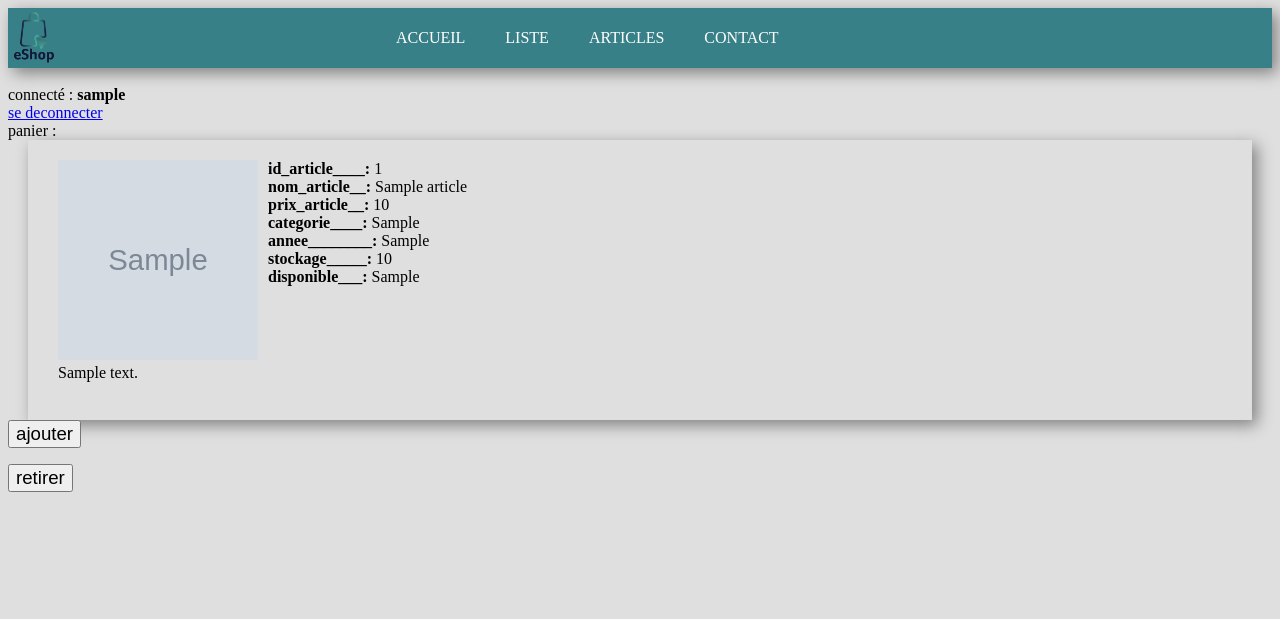
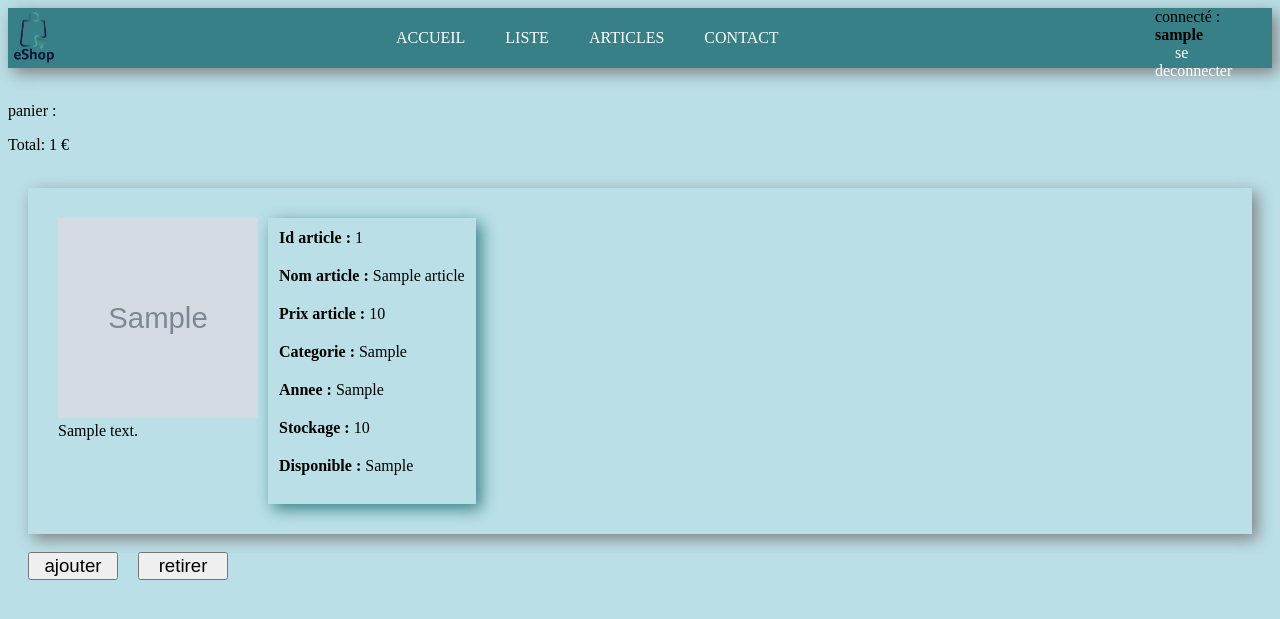
Before and after one commit to jorxCam/ecommerce, a PHP site: page /article.php?id=1 in a window 1280 px wide. Shown: the top 619 px of the page. Run offline with PHP 8.4, Linux system fonts and the light colour scheme; the visitor is signed in with stand-in values (Sample User, id 1); tables that the repository leaves empty or names only in its code hold one stand-in row (values such as "Sample post"); grey boxes marked "Sample" are stand-in pictures; data that the repository does not hold is empty.

Commit message:
panier total  - style

```diff
--- a/ajouter.php
+++ b/ajouter.php
@@ -2,18 +2,22 @@
 session_start();
 $usuario=$_SESSION['username'];
 $panierarray=$_SESSION['panier'];
+$total=$_SESSION['total'];
 
 
 $id_article=$_POST['ajouter'];
+$prix_article=$_POST['prix'];
 
 array_push($panierarray, $id_article);
 //$panierarray[]=$id_article;
 $_SESSION['panier']=$panierarray;
+$total=$total+$prix_article;
+$_SESSION['total']=$total;
 //print_r($panierarray);
 //die;
 
 //echo $panierarray[0];
-header("Location: article.php");
+header("Location: article.php?id=".$id_article);
 
 
 /*
--- a/article.php
+++ b/article.php
@@ -21,42 +21,49 @@
       <a href="article.php"  class="titulo" >ARTICLES</a>
      <a href=""  class="titulo" >CONTACT</a>
    </div>
+
+   <div class="right">
+    <?php
+        //session handling
+        session_start();
+        $usuario=$_SESSION['username'];
+
+        if (!isset($usuario)){
+          header( "location: index.php" );
+        }else{
+            echo 'connecté :  <strong>'.$usuario  .'</strong>';
+            echo "<br><a href='logout.php'> se deconnecter </a> ";
+        }
+
+      ?>
+  </div>
   </div>
 
     <!-- Code -->
 
     <br>
 <?php
-//session handling
-session_start();
-$usuario=$_SESSION['username'];
+
 $panierarray=$_SESSION['panier'];
-//echo 'after refresh 1 time : '.$panierarray[0];
+$total=$_SESSION['total'];
 
 if (!isset($usuario)){
   header( "location: index.php" );
 }else{
-    echo 'connecté :  <strong>'.$usuario  .'</strong>';
-    echo "<br><a href='logout.php'> se deconnecter </a> ";
-    //montrer panier
-    //echo 'not for : '.$panierarray[0];
 
-    //print_r($panierarray);
-    /*
-    echo '<br>panier : ';
-    for ($x=0;$x<count($panierarray); $x++) {
-      echo '<br> article '.$panierarray[$x];
-     }
-*/
-
-
-echo '<br>panier : ';
+echo '<p>panier : ';
+//recorre el array de strings con el id del articulo
     foreach( $panierarray as $p){
       //var_dump( $p );
+      //die;
       if ($p!=NULL){
         echo '<br><a href="article.php?id='.$p.'">  article '.$p.'</a>';
+
       }
     }
+    echo '<p class="text-right">Total: <span id=> '.$total.'  </span>&euro;</p>';
+
+    //var_dump($total);die;
 }
 
 
@@ -84,51 +91,57 @@ while ($donnees = $reponse->fetch())
 
 ?>
 
-    <div style="margin-left: 10px;">
+    <div style="margin-left: 10px;margin-top: 10px;">
     <?php echo '<img src=images/'.$donnees['image'].' alt="image" width="200" height="200" >'; ?><br>
     <?php echo $donnees['description_article']; ?> <br> <br>
 
 
     </div>
-    <div style="margin-left: 10px;">
-    <strong>    id_article____:  </strong>     <?php echo $donnees['id_article'];          ?> <br>
-    <strong>     nom_article__:  </strong>     <?php echo $donnees['nom_article'];         ?> <br>
-    <strong>    prix_article__:  </strong>     <?php echo $donnees['prix_article'];        ?> <br>
+    <div class="text-description" style="margin-left: 10px;">
+    <div id="texto"> <strong>    Id article    :  </strong>     <?php echo $donnees['id_article'];          ?></div> <br>
+    <div id="texto"> <strong>     Nom article  :  </strong>     <?php echo $donnees['nom_article'];         ?></div> <br>
+    <div id="texto"> <strong>    Prix article  :  </strong>     <?php echo $donnees['prix_article'];        ?></div> <br>
 
-    <strong>     categorie____:  </strong>     <?php echo $donnees['categorie'];           ?> <br>
-    <strong>     annee________:  </strong>     <?php echo $donnees['annee'];               ?> <br>
-    <strong>     stockage_____:  </strong>     <?php echo $donnees['stockage'];            ?> <br>
-    <strong>     disponible___:  </strong>     <?php echo $donnees['disponible'];          ?> <br>
+    <div id="texto"> <strong>     Categorie    :  </strong>     <?php echo $donnees['categorie'];           ?></div> <br>
+    <div id="texto"> <strong>     Annee        :  </strong>     <?php echo $donnees['annee'];               ?></div> <br>
+    <div id="texto"> <strong>     Stockage     :  </strong>     <?php echo $donnees['stockage'];            ?></div> <br>
+    <div id="texto"> <strong>     Disponible   :  </strong>     <?php echo $donnees['disponible'];          ?></div> <br>
     </div>
    <p>
 
-
-
 <?php
 $artajouter=$donnees['id_article'];
+$prixajouter=$donnees['prix_article'];
+
 
 }
 $reponse->closeCursor(); // Termine le traitement de la requête
 
 ?>
-</div>
 
 
 
+</div>
 
-
+<br>
+<div class="buttons">
   <form action="ajouter.php" method="post" id="myForm">
     <input type="hidden" id="ajouter" name="ajouter" value=<?php echo $artajouter; ?> >
+    <input type="hidden" id="prix" name="prix" value=<?php echo $prixajouter; ?> >
   </form>
+
   <div class="submit">
-<input type="button" value="ajouter">
+    <input type="button" value="ajouter" style="width:90px; margin-right: 20px;">
   </div>
-<p>
+
   <form action="retirer.php" method="post" id="myForm2">
     <input type="hidden" id="retirer" name="retirer" value=<?php echo $artajouter; ?> >
+    <input type="hidden" id="prix" name="prix" value=<?php echo $prixajouter; ?> >
   </form>
+
   <div class="submit2">
-<input type="button" value="retirer">
+    <input type="button" value="retirer" style="width:90px; margin-right: 20px;">
+  </div>
 </div>
 
 <script>
@@ -145,11 +158,5 @@ document.querySelector(".submit2").addEventListener("click", function(){
 });
 </script>
 
-
-
-
-
-
-
 </body>
 </html>
--- a/login.php
+++ b/login.php
@@ -2,7 +2,8 @@
 require 'bdd.php';
 
 session_start();
-$panier=array();;
+$panier=array();
+$total=0;
 
 
 $login= $_POST["login"];
@@ -30,6 +31,7 @@ foreach(($stmt->fetchAll()) as $k=>$v) {
 if (password_verify($contrasenapost,$contrasenaDB)) {
   $_SESSION['username']= $pseudo;
   $_SESSION['panier']= $panier;
+  $_SESSION['total']=$total;
   header("Location: accueil.php");
   exit();
 } else {
--- a/style.css
+++ b/style.css
@@ -1,6 +1,6 @@
 
 body {
-    background-color: rgb(223, 223, 223);
+    background-color: #badfe7;
   }
   h1 {
     color: black;
@@ -23,6 +23,30 @@ body {
   box-shadow: 5px 5px 15px gray;
 }
 
+.buttons{
+  display:flex;
+  flex:wrap;
+  align-content: space-between;
+  margin-left: 20px;
+  margin-right: 20px;
+
+}
+
+.text-right{
+  align-content: end;
+}
+
+.text-description{
+  padding: 10px;
+  margin: 10px;
+  box-shadow: 5px 5px 15px #388087;
+}
+
+#texto {
+
+  padding: 1px;
+  /* box-shadow: 5px 5px 8px #388087; */
+}
 
 .articles{
     display: flex;
@@ -39,7 +63,7 @@ body {
 .main  {
   background-color: #388087;
   color: white;
-  width: 100%;
+  width: 70%;
   display: flex;
   justify-content: baseline;
   text-decoration: none;
```
Also changed, not shown: accueil.php (+15 -7 lines), liste.php (+37 -22 lines), retirer.php (+6 -1 lines), vider.php (added, +12 -0 lines). Lines whose indentation alone changed are shown as unchanged.
